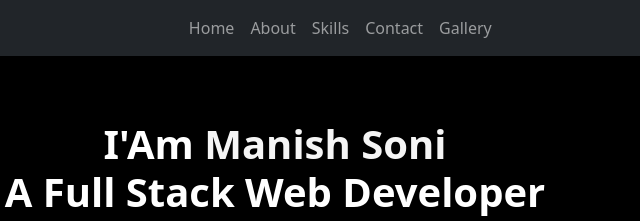
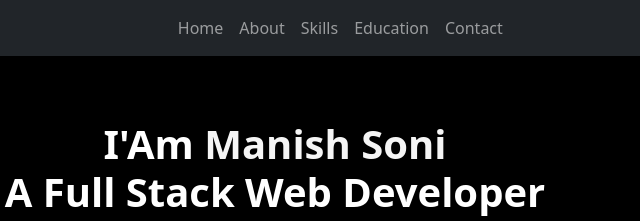
Before and after one commit to manishsoni09/profile, a plain HTML site: page index.html in a window 1280 px wide. Shown: the top 221 px of the page, 365-1005 px from the left. Drawn offline with nearby package versions, Linux system fonts and the light colour scheme.

Commit message:
Update index.html

```diff
--- a/index.html
+++ b/index.html
@@ -21,8 +21,9 @@
                     <li class="nav-item"><a class="nav-link js-scroll-trigger" href="#">Home</a></li>
                     <li class="nav-item"><a class="nav-link js-scroll-trigger" href="#about">About</a></li>
                     <li class="nav-item"><a class="nav-link js-scroll-trigger" href="#skills">Skills</a></li>
+			<li class="nav-item"><a class="nav-link js-scroll-trigger" href="#education">Education</a></li>
                     <li class="nav-item"><a class="nav-link js-scroll-trigger" href="#contact">Contact </a></li>
-                    <li class="nav-item"><a class="nav-link js-scroll-trigger" href="#">Gallery</a></li>
+
             	</ul>
             </div>
           </div>
```
